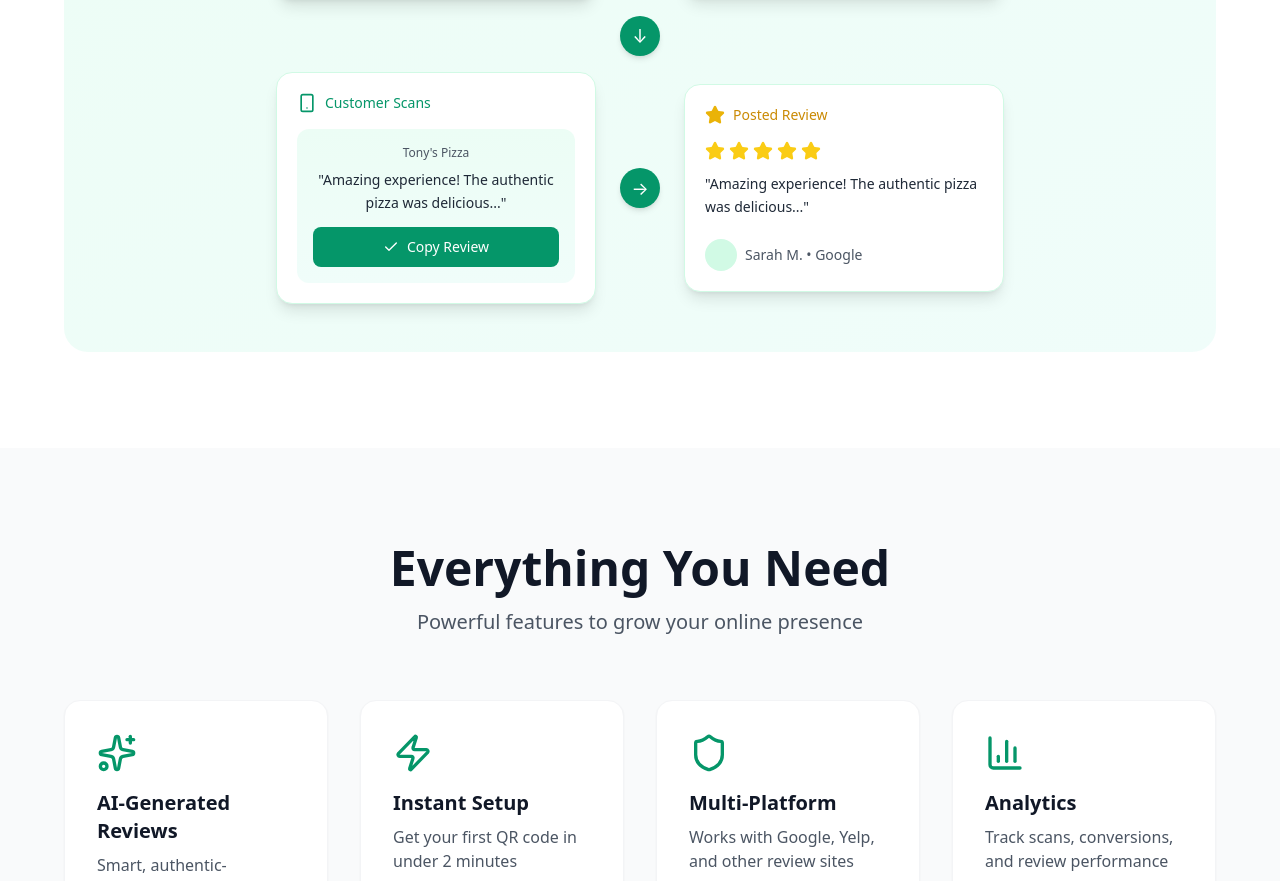
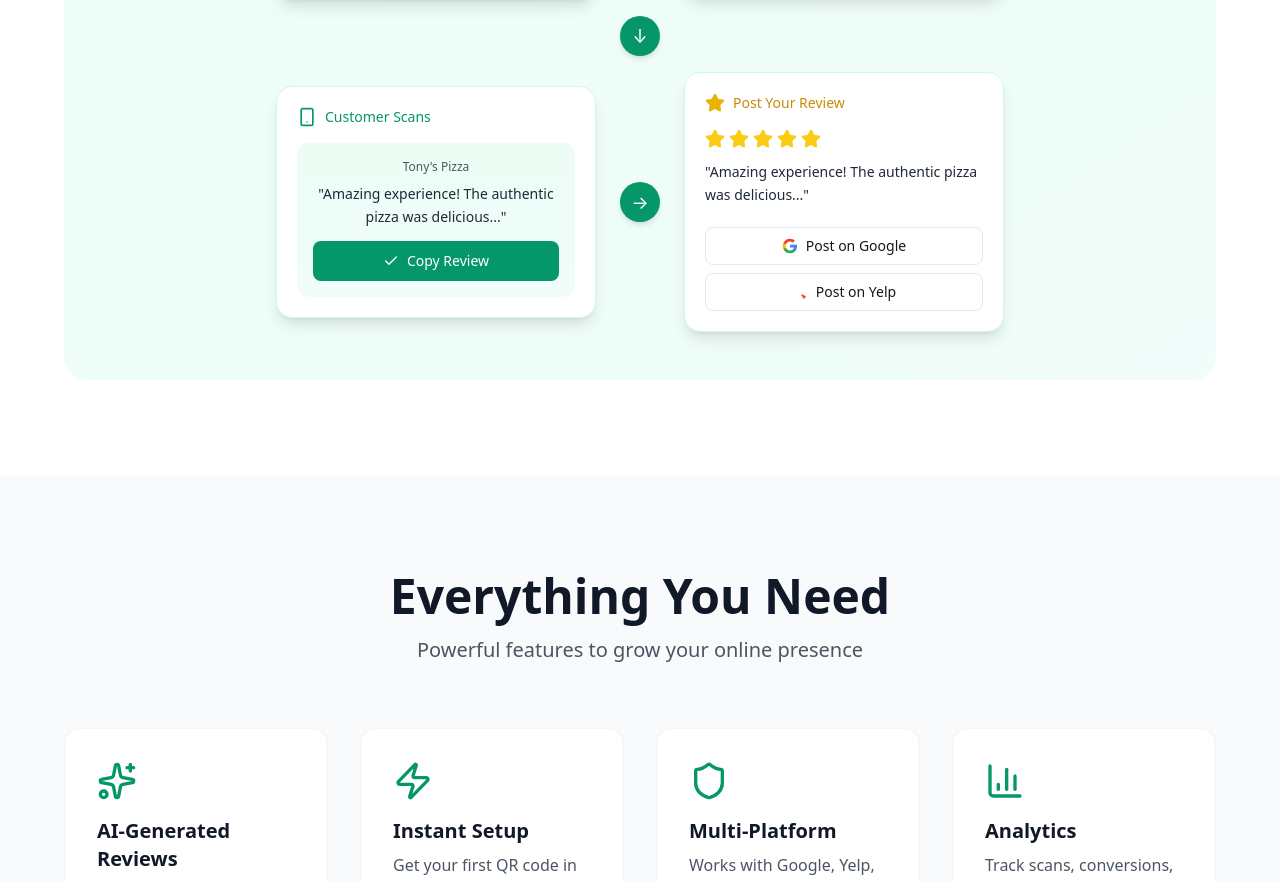
Before and after one commit to MikeDafi/quickreviewai, a Next.js app: page / in a window 1280 px wide. Shown: the part 2069-2950 px from the top of the page. Built offline with nearby package versions, Linux system fonts and the light colour scheme.

Commit message:
feat: show auto-fill status under URL labels, add rate limit warning

```diff
--- a/components/AddStoreModal.tsx
+++ b/components/AddStoreModal.tsx
@@ -666,6 +666,9 @@ export default function AddStoreModal({ store, onClose, onSave }: AddStoreModalP
   const [lookupLoading, setLookupLoading] = useState(false);
   const [lookupResult, setLookupResult] = useState<string | null>(null);
   const [hasAutoLookedUp, setHasAutoLookedUp] = useState(false);
+  const [googleAutoFilled, setGoogleAutoFilled] = useState(false);
+  const [yelpAutoFilled, setYelpAutoFilled] = useState(false);
+  const [lookupRateLimited, setLookupRateLimited] = useState(false);
 
   // Auto-lookup URLs when name and address are filled and user stops typing for 3 seconds
   useEffect(() => {
@@ -695,6 +698,7 @@ export default function AddStoreModal({ store, onClose, onSave }: AddStoreModalP
     if (!name.trim() || !address.trim()) return;
 
     setLookupLoading(true);
+    setLookupRateLimited(false);
 
     try {
       const res = await fetch('/api/lookup-business', {
@@ -707,13 +711,19 @@ export default function AddStoreModal({ store, onClose, onSave }: AddStoreModalP
         const data = await res.json();
         if (data.yelpUrl && !yelpUrl) {
           setYelpUrl(data.yelpUrl);
+          setYelpAutoFilled(true);
         }
         if (data.googleUrl && !googleUrl) {
           setGoogleUrl(data.googleUrl);
+          setGoogleAutoFilled(true);
         }
         if (data.yelpUrl || data.googleUrl) {
           setLookupResult('Auto-filled review URLs!');
         }
+      } else if (res.status === 429) {
+        // Rate limited
+        setLookupRateLimited(true);
+        setLookupResult('Rate limited - try again later');
       }
     } catch (error) {
       console.error('Auto-lookup error:', error);
@@ -1238,49 +1248,39 @@ export default function AddStoreModal({ store, onClose, onSave }: AddStoreModalP
             </p>
           </div>
 
-          {/* Auto-Lookup URLs Status */}
-          {(lookupLoading || lookupResult) && (
-            <div className="p-3 bg-emerald-50 rounded-lg border border-emerald-200">
+          {/* Rate limit warning */}
+          {lookupRateLimited && (
+            <div className="p-3 bg-amber-50 rounded-lg border border-amber-200">
               <div className="flex items-center gap-2">
-                {lookupLoading ? (
-                  <>
-                    <Loader2 className="w-4 h-4 animate-spin text-emerald-600" />
-                    <p className="text-sm text-emerald-700">Searching for review URLs...</p>
-                  </>
-                ) : lookupResult ? (
-                  <>
-                    <Search className="w-4 h-4 text-emerald-600" />
-                    <p className="text-sm text-emerald-700">{lookupResult}</p>
-                  </>
-                ) : null}
+                <HelpCircle className="w-4 h-4 text-amber-600" />
+                <p className="text-sm text-amber-700">Could auto-fill URLs, but rate limited. Please wait a moment and try again.</p>
               </div>
             </div>
           )}
 
-          {/* Manual lookup hint - only show if no auto-lookup happened yet and URLs are empty */}
-          {!lookupLoading && !lookupResult && !googleUrl && !yelpUrl && name.trim() && address.trim() && (
-            <div className="flex items-center justify-between p-3 bg-gray-50 rounded-lg border border-gray-200">
-              <p className="text-xs text-gray-500">Review URLs will auto-fill when you stop typing</p>
-              <button
-                type="button"
-                onClick={() => {
-                  setHasAutoLookedUp(true);
-                  lookupBusinessUrls();
-                }}
-                className="text-xs text-emerald-600 hover:text-emerald-700 flex items-center gap-1"
-              >
-                <Search className="w-3 h-3" />
-                Find now
-              </button>
+          {/* Loading indicator for URL lookup */}
+          {lookupLoading && (
+            <div className="p-3 bg-emerald-50 rounded-lg border border-emerald-200">
+              <div className="flex items-center gap-2">
+                <Loader2 className="w-4 h-4 animate-spin text-emerald-600" />
+                <p className="text-sm text-emerald-700">Searching for review URLs...</p>
+              </div>
             </div>
           )}
 
           {/* Google Review URL */}
           <div>
             <div className="flex items-center justify-between mb-2">
+              <div className="flex items-center gap-2">
                 <label className="block text-sm font-medium text-gray-700">
                   Google Review URL
                 </label>
+                {googleAutoFilled && (
+                  <span className="text-xs text-emerald-600 bg-emerald-50 px-2 py-0.5 rounded-full">
+                    ✓ Auto-filled
+                  </span>
+                )}
+              </div>
               <button
                 type="button"
                 onClick={() => setShowGoogleHelp(!showGoogleHelp)}
@@ -1324,9 +1324,16 @@ export default function AddStoreModal({ store, onClose, onSave }: AddStoreModalP
           {/* Yelp Review URL */}
           <div>
             <div className="flex items-center justify-between mb-2">
+              <div className="flex items-center gap-2">
                 <label className="block text-sm font-medium text-gray-700">
                   Yelp Review URL
                 </label>
+                {yelpAutoFilled && (
+                  <span className="text-xs text-emerald-600 bg-emerald-50 px-2 py-0.5 rounded-full">
+                    ✓ Auto-filled
+                  </span>
+                )}
+              </div>
               <button
                 type="button"
                 onClick={() => setShowYelpHelp(!showYelpHelp)}
--- a/pages/api/lookup-business.ts
+++ b/pages/api/lookup-business.ts
@@ -42,6 +42,7 @@ export default async function handler(req: NextApiRequest, res: NextApiResponse)
   }
 
   const results: { yelpUrl?: string; googleUrl?: string } = {}
+  let rateLimited = false
 
   // Yelp lookup
   if (YELP_API_KEY) {
@@ -70,6 +71,9 @@ export default async function handler(req: NextApiRequest, res: NextApiResponse)
           // Construct the write review URL
           results.yelpUrl = `https://www.yelp.com/writeareview/biz/${business.id}`
         }
+      } else if (yelpRes.status === 429) {
+        rateLimited = true
+        console.error('Yelp API rate limited')
       } else {
         console.error('Yelp API error:', await yelpRes.text())
       }
@@ -99,13 +103,24 @@ export default async function handler(req: NextApiRequest, res: NextApiResponse)
           const place = data.candidates[0]
           // Construct the Google review URL using place_id
           results.googleUrl = `https://search.google.com/local/writereview?placeid=${place.place_id}`
+        } else if (data.status === 'OVER_QUERY_LIMIT') {
+          rateLimited = true
+          console.error('Google Places API rate limited')
         }
+      } else if (googleRes.status === 429) {
+        rateLimited = true
+        console.error('Google Places API rate limited')
       } else {
         console.error('Google Places API error:', await googleRes.text())
       }
     } catch (error) {
       console.error('Google Places lookup error:', error)
     }
+  }
+
+  // If rate limited and no results, return 429
+  if (rateLimited && !results.yelpUrl && !results.googleUrl) {
+    return res.status(429).json({ error: 'Rate limited by external APIs. Please try again later.' })
   }
 
   // Fallback to Maps search URL if Places API didn't work
--- a/pages/index.tsx
+++ b/pages/index.tsx
@@ -228,7 +228,7 @@ export default function Home() {
                   <div className="w-full md:w-80 bg-white rounded-2xl p-5 shadow-lg border border-emerald-100">
                     <div className="flex items-center gap-2 mb-4">
                       <Star className="w-5 h-5 text-yellow-500 fill-yellow-500" />
-                      <span className="text-sm text-yellow-600 font-medium">Posted Review</span>
+                      <span className="text-sm text-yellow-600 font-medium">Post Your Review</span>
                     </div>
                     <div className="space-y-3">
                       <div className="flex gap-1">
@@ -239,9 +239,32 @@ export default function Home() {
                       <p className="text-sm text-gray-800 leading-relaxed">
                         &quot;Amazing experience! The authentic pizza was delicious...&quot;
                       </p>
-                      <div className="flex items-center gap-2 pt-2">
-                        <div className="w-8 h-8 bg-emerald-100 rounded-full"></div>
-                        <span className="text-sm text-gray-600">Sarah M. • Google</span>
+                      <div className="flex flex-col gap-2 pt-2">
+                        <a
+                          href="https://g.page/r/CYbhqyxqIqguEBM/review"
+                          target="_blank"
+                          rel="noopener noreferrer"
+                          className="flex items-center justify-center gap-2 px-4 py-2 bg-white border border-gray-200 rounded-lg hover:bg-gray-50 transition-colors text-sm"
+                        >
+                          <svg className="w-4 h-4" viewBox="0 0 24 24">
+                            <path fill="#4285F4" d="M22.56 12.25c0-.78-.07-1.53-.2-2.25H12v4.26h5.92c-.26 1.37-1.04 2.53-2.21 3.31v2.77h3.57c2.08-1.92 3.28-4.74 3.28-8.09z"/>
+                            <path fill="#34A853" d="M12 23c2.97 0 5.46-.98 7.28-2.66l-3.57-2.77c-.98.66-2.23 1.06-3.71 1.06-2.86 0-5.29-1.93-6.16-4.53H2.18v2.84C3.99 20.53 7.7 23 12 23z"/>
+                            <path fill="#FBBC05" d="M5.84 14.09c-.22-.66-.35-1.36-.35-2.09s.13-1.43.35-2.09V7.07H2.18C1.43 8.55 1 10.22 1 12s.43 3.45 1.18 4.93l2.85-2.22.81-.62z"/>
+                            <path fill="#EA4335" d="M12 5.38c1.62 0 3.06.56 4.21 1.64l3.15-3.15C17.45 2.09 14.97 1 12 1 7.7 1 3.99 3.47 2.18 7.07l3.66 2.84c.87-2.6 3.3-4.53 6.16-4.53z"/>
+                          </svg>
+                          Post on Google
+                        </a>
+                        <a
+                          href="https://www.yelp.com/writeareview/biz/dx3-uI6A5bIXptySpOSaZg"
+                          target="_blank"
+                          rel="noopener noreferrer"
+                          className="flex items-center justify-center gap-2 px-4 py-2 bg-white border border-gray-200 rounded-lg hover:bg-gray-50 transition-colors text-sm"
+                        >
+                          <svg className="w-4 h-4 text-red-500" viewBox="0 0 24 24" fill="currentColor">
+                            <path d="M21.111 18.226c-.141.969-2.119 3.483-3.029 3.847-.311.124-.611.094-.85-.09-.154-.12-.314-.365-2.447-3.827l-.633-1.032c-.244-.37-.199-.857.104-1.229.297-.37.756-.478 1.158-.274l1.099.534c3.334 1.62 3.463 1.725 3.553 1.846.219.292.247.657.045 1.225z"/>
+                          </svg>
+                          Post on Yelp
+                        </a>
                       </div>
                     </div>
                   </div>
```
Lines whose indentation alone changed are shown as unchanged.
